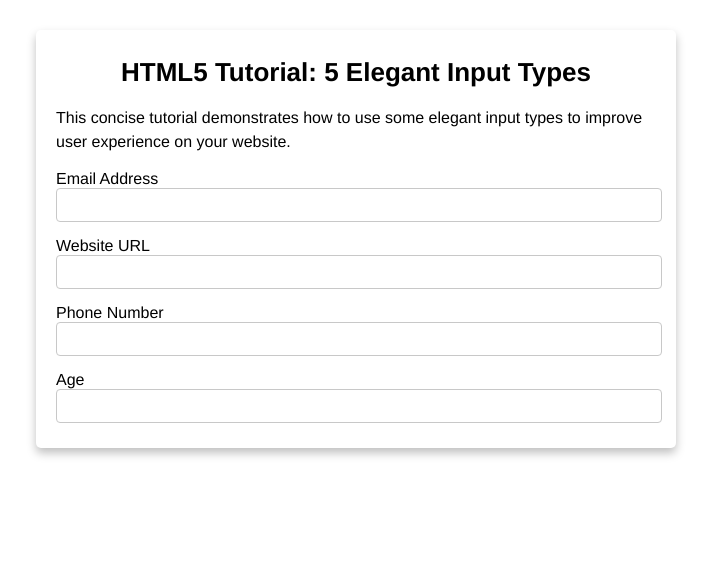
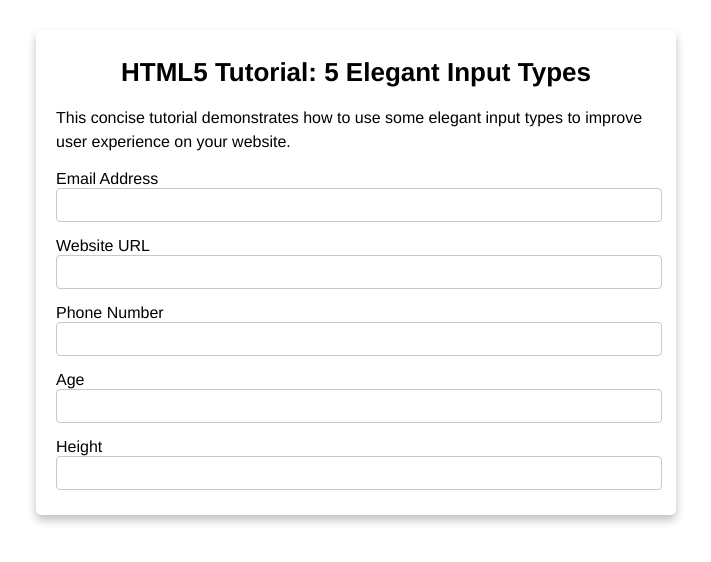
Before and after one commit to mosesajire/html-input-type-tutorial, a plain HTML site: page index.html in a window 1280 px wide. Shown: the whole page, without its empty margins (284-995 px from the left). Drawn offline with Linux system fonts and the light colour scheme.

Commit message:
Added content for height

```diff
--- a/index.html
+++ b/index.html
@@ -30,6 +30,11 @@
 					<input type="number" name="age" id="age" min="18" max="35">
 				</div>
 
+				<div class="form-group">
+					<label for="height">Height</label>
+					<input type="number" name="height" min="1.0" max="2.5" step="any">
+				</div>
+
 			</form>
 		</div>
 	</body>
```
